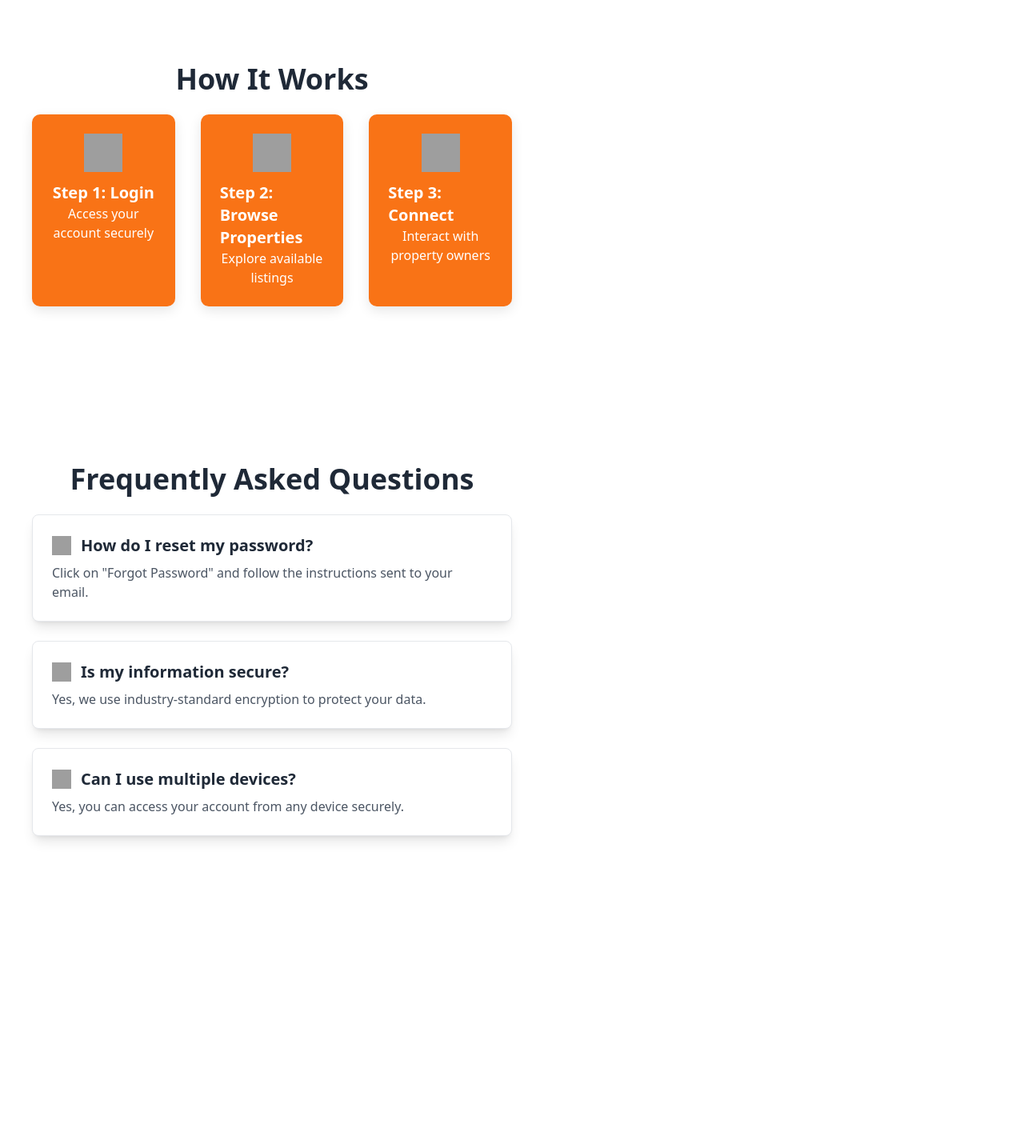
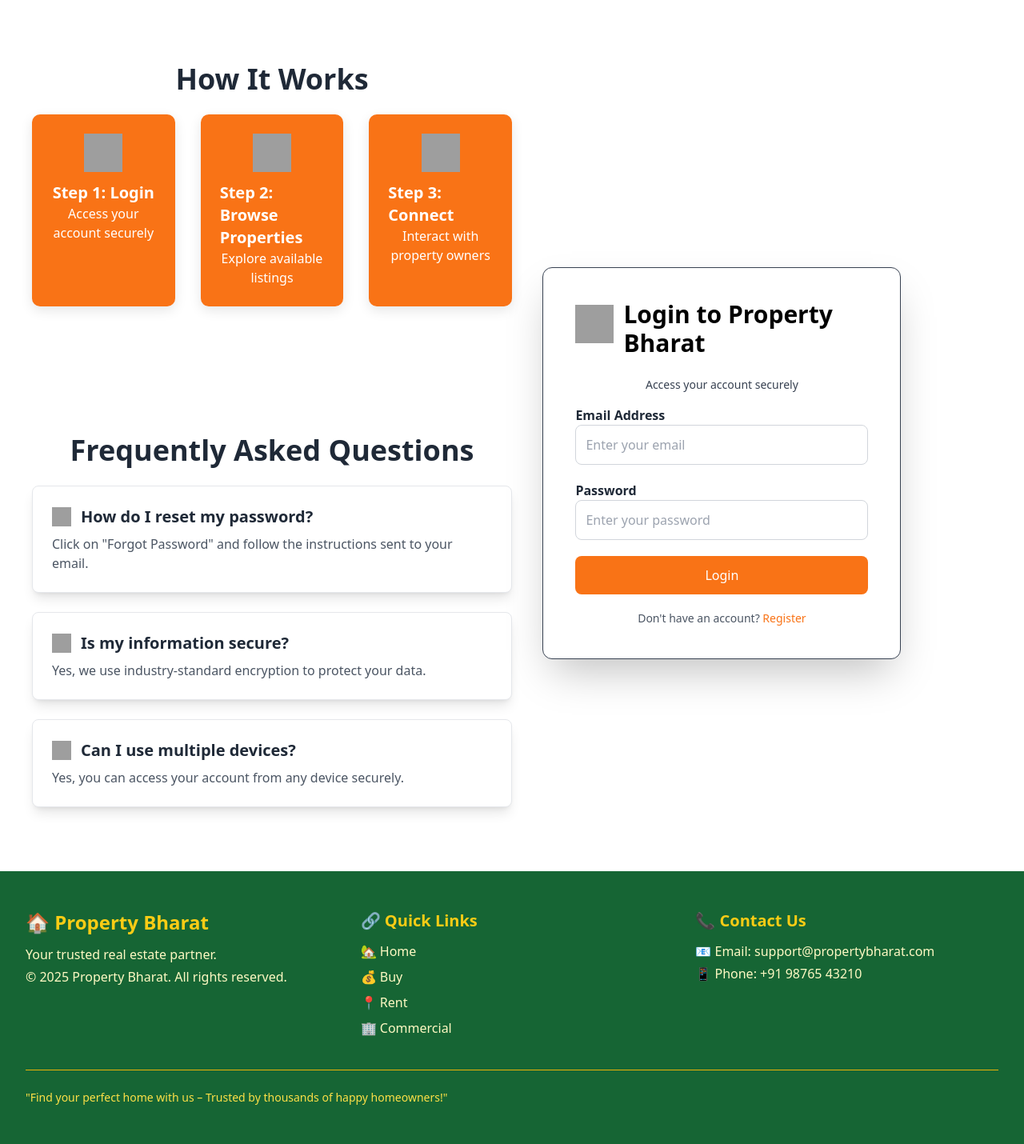
Before and after one commit to vedant-vijay/Property-Bharat-ORG, a Flask app: page /login in a window 1280 px wide. Shown: the part 801-2231 px from the top of the page at 80% size. Before the commit the page ends 1853 px from the top, so only its background shows below. Run offline with Flask 3, Linux system fonts and the light colour scheme; some libraries are stand-ins or nearby versions; grey boxes are pictures that could not be loaded.

Commit message:
Update login.html

```diff
--- a/templates/login.html
+++ b/templates/login.html
@@ -62,20 +62,46 @@
 </head>
 <body>
     <!-- Form Section -->
-    <section class="form-section w-full h-screen bg-cover bg-center bg-no-repeat"
+    <section class="form-section w-full h-screen bg-cover bg-center bg-no-repeat flex items-center justify-between px-12 relative"
     style="background-image: url('/static/images/background.png');">
 
+
+            <!-- Dark Overlay for Visibility -->
+            <div class="absolute inset-0 bg-black bg-opacity-50"></div>
+
             <!-- Website Logo (Top Left Corner) -->
-        <div class="absolute top-4 left-6">
+            <div class="absolute top-6 left-6 z-20">
                 <a href="/" class="flex items-center space-x-2">
                     <img src="/static/images/logo.png" alt="Property Bharat Logo"
-                    class="h-14 md:h-16 lg:h-18 w-auto transition-all duration-300">
+                        class="h-16 md:h-20 lg:h-24 w-auto transition-all duration-300
+                        drop-shadow-[0_0_20px_rgba(255,255,255,0.9)]
+                        brightness-150 contrast-200 saturate-200">
                 </a>
             </div>
 
 
+
+            <!-- Left Side: Tagline Section -->
+            <div class="hidden lg:flex flex-col justify-center items-start w-1/2 h-full relative z-10 pr-16">
+                <h1 class="text-6xl font-extrabold text-white leading-snug drop-shadow-3xl">
+                    Your Dream Home <br> is Just a Click Away!
+                </h1>
+                <p class="text-2xl text-gray-100 mt-6 max-w-lg drop-shadow-xl font-semibold">
+                    Discover, buy, or rent properties effortlessly with
+                    <span class="text-yellow-400 font-extrabold">Property Bharat</span>.
+                    Get the best real estate deals today!
+                </p>
+            </div>
+
+
         <!-- Login Card -->
-        <div class="fixed top-1/2 right-[12%] transform -translate-y-1/2 glass-box p-10 max-w-md w-full z-50 transition-all border border-gray-200 bg-white bg-opacity-90 backdrop-blur-lg shadow-lg">
+        <div id="loginCard" class="lg:fixed lg:right-[12%] lg:top-1/2 lg:transform lg:-translate-y-1/2
+        bg-white backdrop-blur-lg shadow-2xl rounded-xl p-10 max-w-md w-full z-50 transition-all
+        border border-gray-700 max-h-[80vh] overflow-y-auto scrollbar-thin scrollbar-thumb-green-500
+        scrollbar-track-green-300
+
+        sm:relative sm:w-full sm:mx-auto sm:top-0 sm:transform-none">
+
             <!-- Logo & Heading -->
             <div class="flex items-center justify-center space-x-3 mb-6">
                 <img src="https://cdn-icons-png.flaticon.com/512/2933/2933246.png" class="h-12 w-12 animate-bounce">
@@ -111,7 +137,7 @@
 
 
     <!-- How It Works Section -->
-    <section class="how-it-works w-1/2 absolute left-0 top-full py-20 pl-10">
+    <section class="how-it-works w-1/2 relative py-20 text-gray-800 pl-10">
         <h2 class="text-4xl font-bold mb-6 text-center text-gray-800">How It Works</h2>
         <div class="grid grid-cols-1 md:grid-cols-3 gap-8">
             <div class="step flex flex-col items-center">
@@ -135,7 +161,7 @@
     </section>
 
     <!-- FAQ Section -->
-    <section class="faq-section w-1/2 absolute left-0 top-[calc(100%+500px)] py-20 pl-10">
+    <section class="faq-section w-1/2 relative py-20 text-gray-800 pl-10">
         <h2 class="text-4xl font-bold mb-6 text-center text-gray-800">Frequently Asked Questions</h2>
 
         <div class="space-y-6">
@@ -229,5 +255,73 @@
             });
         });
     </script>
+    <footer class="bg-green-800 text-yellow-100 py-12 w-full">
+        <div class="container mx-auto px-8">
+            <div class="grid grid-cols-1 md:grid-cols-3 gap-10">
+
+                <!-- Company Info -->
+                <div data-aos="fade-up">
+                    <h3 class="text-2xl font-bold text-yellow-400">🏠 Property Bharat</h3>
+                    <p class="mt-3">Your trusted real estate partner.</p>
+                    <p class="mt-1">© 2025 Property Bharat. All rights reserved.</p>
+                </div>
+
+                <!-- Quick Links -->
+                <div data-aos="fade-up" data-aos-delay="100">
+                    <h3 class="text-xl font-bold text-yellow-400">🔗 Quick Links</h3>
+                    <ul class="mt-3 space-y-2">
+                        <li><a href="#" class="hover:text-yellow-300 transition duration-300">🏡 Home</a></li>
+                        <li><a href="#" class="hover:text-yellow-300 transition duration-300">💰 Buy</a></li>
+                        <li><a href="#" class="hover:text-yellow-300 transition duration-300">📍 Rent</a></li>
+                        <li><a href="#" class="hover:text-yellow-300 transition duration-300">🏢 Commercial</a></li>
+                    </ul>
+                </div>
+
+                <!-- Contact Info -->
+                <div data-aos="fade-up" data-aos-delay="200">
+                    <h3 class="text-xl font-bold text-yellow-400">📞 Contact Us</h3>
+                    <p class="mt-3">📧 Email: support@propertybharat.com</p>
+                    <p class="mt-1">📱 Phone: +91 98765 43210</p>
+                </div>
+            </div>
+
+            <!-- Bottom Section -->
+            <div class="mt-10 border-t border-yellow-500 pt-6 flex flex-col md:flex-row justify-between items-center">
+                <!-- Static Text -->
+                <p class="text-yellow-300 text-sm text-center md:text-left">
+                    "Find your perfect home with us – Trusted by thousands of happy homeowners!"
+                </p>
+
+                <!-- Social Media Links -->
+                <div class="mt-4 md:mt-0 flex space-x-5">
+                    <a href="#" class="text-white hover:text-yellow-400 text-2xl transition"><i class="fab fa-facebook"></i></a>
+                    <a href="#" class="text-white hover:text-yellow-400 text-2xl transition"><i class="fab fa-twitter"></i></a>
+                    <a href="#" class="text-white hover:text-yellow-400 text-2xl transition"><i class="fab fa-instagram"></i></a>
+                    <a href="#" class="text-white hover:text-yellow-400 text-2xl transition"><i class="fab fa-linkedin"></i></a>
+                </div>
+            </div>
+        </div>
+    </footer>
+    <script>
+        document.addEventListener("DOMContentLoaded", function () {
+            const registerCard = document.getElementById("loginCard");
+            const footer = document.querySelector("footer");
+
+            function checkFooterVisibility() {
+                const footerRect = footer.getBoundingClientRect();
+                const windowHeight = window.innerHeight;
+
+                if (footerRect.top < windowHeight) {
+                    registerCard.classList.add("stop-fixed");
+                    registerCard.style.top = (footerRect.top - registerCard.offsetHeight - 20) + "px";
+                } else {
+                    registerCard.classList.remove("stop-fixed");
+                    registerCard.style.top = "50%";
+                }
+            }
+
+            window.addEventListener("scroll", checkFooterVisibility);
+        });
+    </script>
 </body>
 </html>
```
Lines whose indentation alone changed are shown as unchanged.
